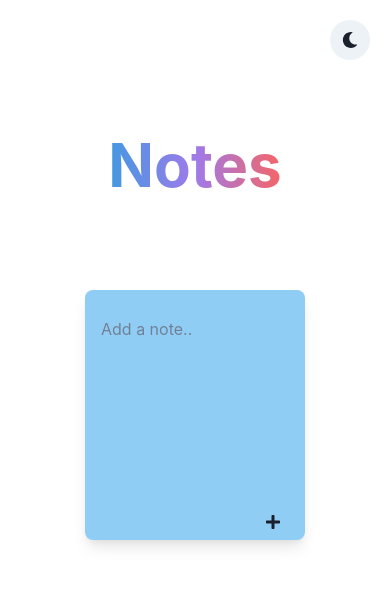
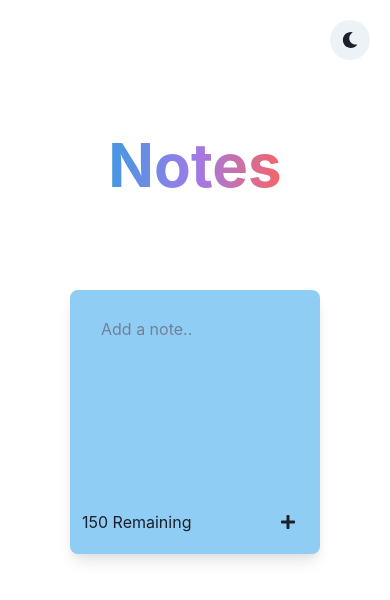
Before and after one commit to shoaibiqbal0/react-notes-app, a React (Create React App) app: page / in a window 390 px wide. Shown: the top 600 px of the page. Built offline with nearby package versions, Linux system fonts and the light colour scheme.

Commit message:
Fixed responsiveness

```diff
--- a/src/components/AddNote.jsx
+++ b/src/components/AddNote.jsx
@@ -3,6 +3,7 @@ import {
   HStack,
   IconButton,
   Spacer,
+  Text,
   Textarea,
   useColorModeValue,
   useToast,
@@ -12,6 +13,7 @@ import React, { useState } from "react";
 import { FaPlus } from "react-icons/fa";
 
 const AddNote = (props) => {
+  const characterLimit = 150;
   const toast = useToast();
   const [noteContent, setNoteContent] = useState({
     content: "",
@@ -57,7 +59,8 @@ const AddNote = (props) => {
     <Box
       bg={useColorModeValue("blue.200", "blue.900")}
       maxW="350px"
-      maxH="250px"
+      minW="250px"
+      maxH="270px"
       borderWidth="1px"
       overflow="hidden"
       borderRadius="lg"
@@ -71,27 +74,18 @@ const AddNote = (props) => {
           mt="5"
           minH="180px"
           maxW="220px"
+          name="content"
           resize="none"
-          name="content"
           value={noteContent.content}
           placeholder="Add a note.."
           border="none"
           focusBorderColor="none"
-          maxLength="1000"
-          sx={{
-            "&::-webkit-scrollbar": {
-              width: "10px",
-              borderRadius: "0px",
-              backgroundColor: `rgba(0, 0, 0, 0.05)`,
-            },
-            "&::-webkit-scrollbar-thumb": {
-              backgroundColor: `rgba(0, 0, 0, 0.05)`,
-            },
-          }}
+          maxLength="150"
         />
       </VStack>
       {/* Note Footer */}
       <HStack p="3">
+        <Text>{characterLimit - noteContent.content.length} Remaining</Text>
         <Spacer />
         <IconButton
           onClick={handleClick}
--- a/src/components/Note.jsx
+++ b/src/components/Note.jsx
@@ -19,16 +19,16 @@ const Note = (props) => {
     <Box
       bg={useColorModeValue("yellow.100", "gray.600")}
       maxW="350px"
-      maxH="250px"
       borderWidth="1px"
       overflow="hidden"
       borderRadius="lg"
       border="none"
       boxShadow="lg"
+      h="max-content"
     >
       {/* Note Content */}
       <VStack>
-        <Text w="100%" p="5" minH="200px">
+        <Text w="100%" p="5" minH="200px" whiteSpace="pre-wrap">
           {props.content}
         </Text>
       </VStack>
--- a/src/components/NotesList.jsx
+++ b/src/components/NotesList.jsx
@@ -22,7 +22,7 @@ const NotesList = () => {
 
   return (
     <Flex justify="center">
-      <SimpleGrid columns={[1, 3, 3]} spacing="5" mx="2">
+      <SimpleGrid columns={[1, 2, 3]} spacing="5" mx="2">
         {notes.map((note, index) => {
           return (
             <Note
```
